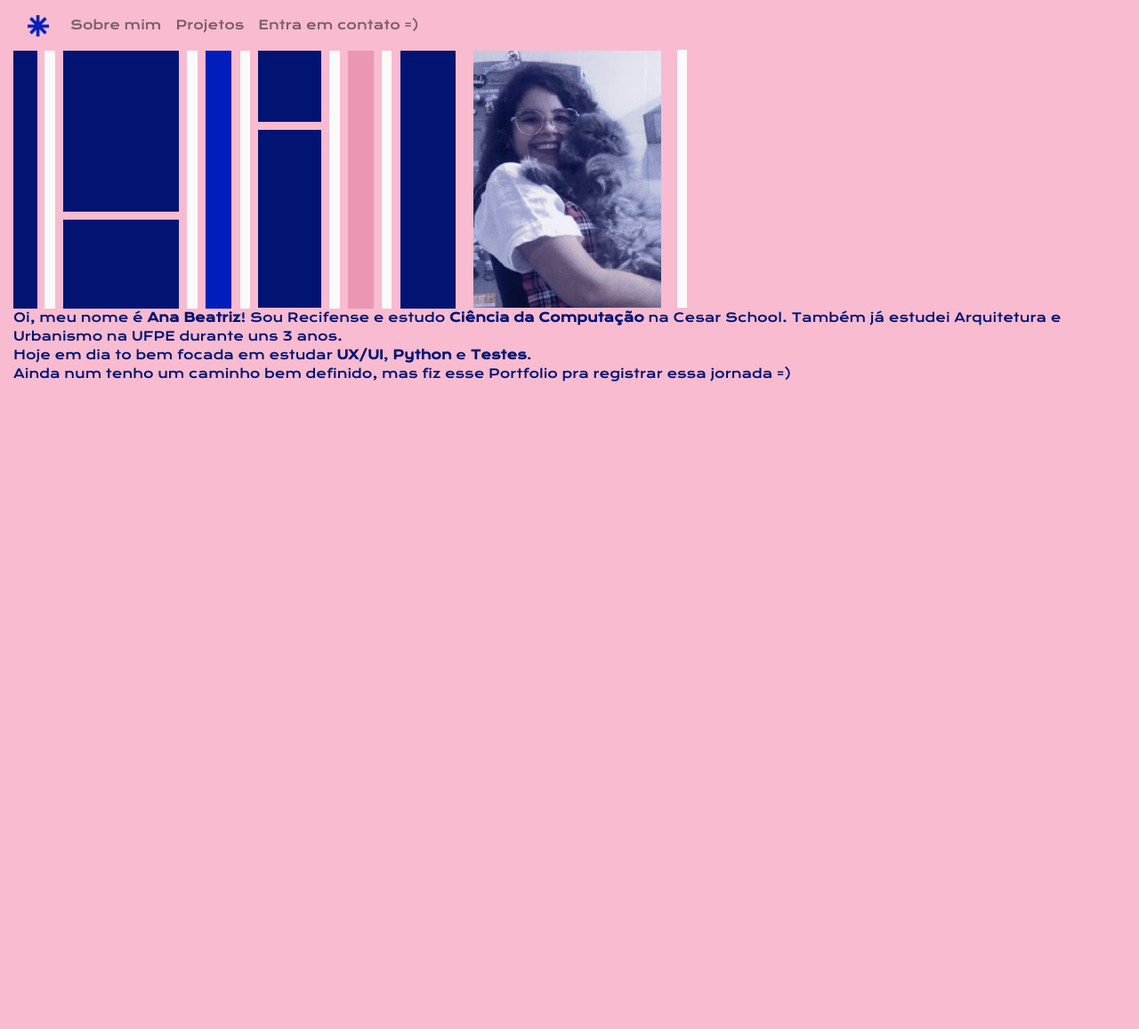
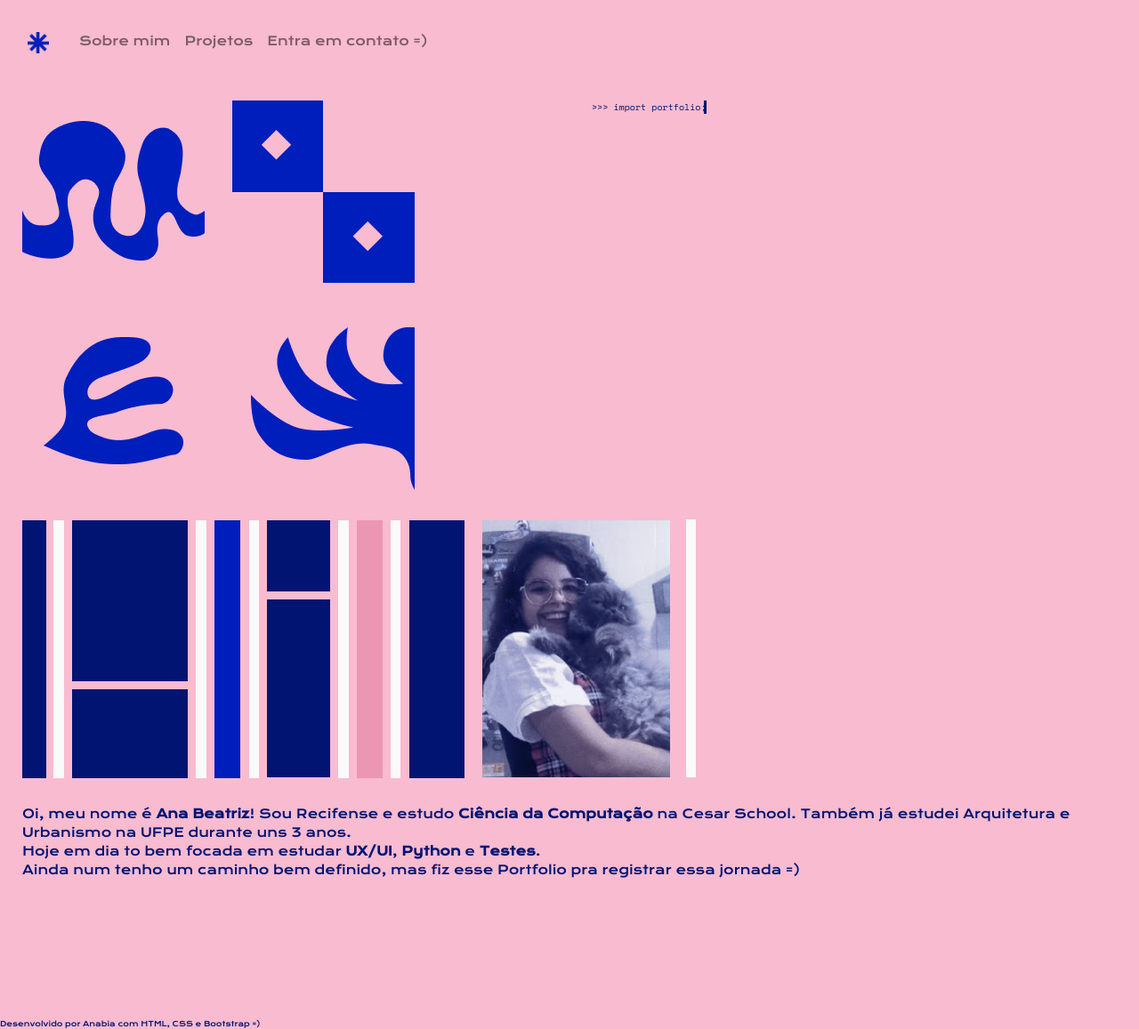
Before and after one commit to anabxms/anabxms.github.io, a plain HTML site: page index.html in a window 1280 px wide. Shown: the whole page at 89% size. Before the commit the page ends 800 px from the top, so only its background shows below. Drawn offline with nearby package versions, Linux system fonts and the light colour scheme; a web font is replaced by a local one.

Commit message:
Add header

```diff
--- a/index.html
+++ b/index.html
@@ -44,6 +44,30 @@
             </div>
     </nav>
     <!-- FIM DA NAVBAR -->
+
+
+    <!-- NAO SEI O NOME DESSA SEÇAO MAS EH TIPO A CAPA -->
+
+    <div id="capa" class="container-fluid">
+
+        <div class="row">
+            <div class="col">
+
+                <img src="./resources/imgs/azulejos-delfim.png" alt="Ilustrações dos azulejos de Delfim Amorim" class="img-fluid">
+
+            </div>
+
+            <div class="col">
+
+                <p class="import-portfolio">
+                    >>> import portfolio;
+                </p>
+
+            </div>
+        </div>
+    </div>
+
+    <!-- CAPA -->
 
     <!-- SOBRE MIM -->
     <div id="sobre-mim" class="container-fluid">
@@ -105,6 +129,11 @@
     </div>
     <!-- FIM DE CONTATOS -->
 
+    <!-- FOOTER -->
+    <footer>
+        Desenvolvido por Anabia com HTML, CSS e Bootstrap =)
+    </footer>
+
 </body>
 
 </html>
--- a/style.css
+++ b/style.css
@@ -1,6 +1,7 @@
 body {
     background: #F8BBD0;
     color: #021472;
+    font-family: 'Krona One', sans-serif;
 }
 
 nav {
@@ -10,7 +11,33 @@ nav {
     li:hover: underline;
 }
 
-#sobre-mim{
+div {
+    margin: 10px;
+}
+
+.import-portfolio {
+    font-family: 'Space Mono';
+    width: 21ch;
+    animation: typing 2s steps(22), blink .5s step-end infinite alternate;
+    white-space: nowrap;
+    overflow: hidden;
+    border-right: 3px solid;
+    font-size: 10px;
+}
+
+@keyframes typing {
+  from {
+    width: 0
+  }
+}
+
+@keyframes blink {
+  50% {
+    border-color: transparent
+  }
+}
+
+#sobre-mim {
     font-family: 'Krona One', sans-serif;
     font-size: 14px;
 }
@@ -18,6 +45,11 @@ nav {
 #sobre-mim:b{
     font-family: 'Dela Gothic One', cursive;
 }
+
+footer {
+    font-size: 8px;
+}
+
 /*
 h1 {
     font-family: 'Dela Gothic One', cursive;
```
Also changed, not shown: resources/imgs/azulejos-delfim.png (added).
